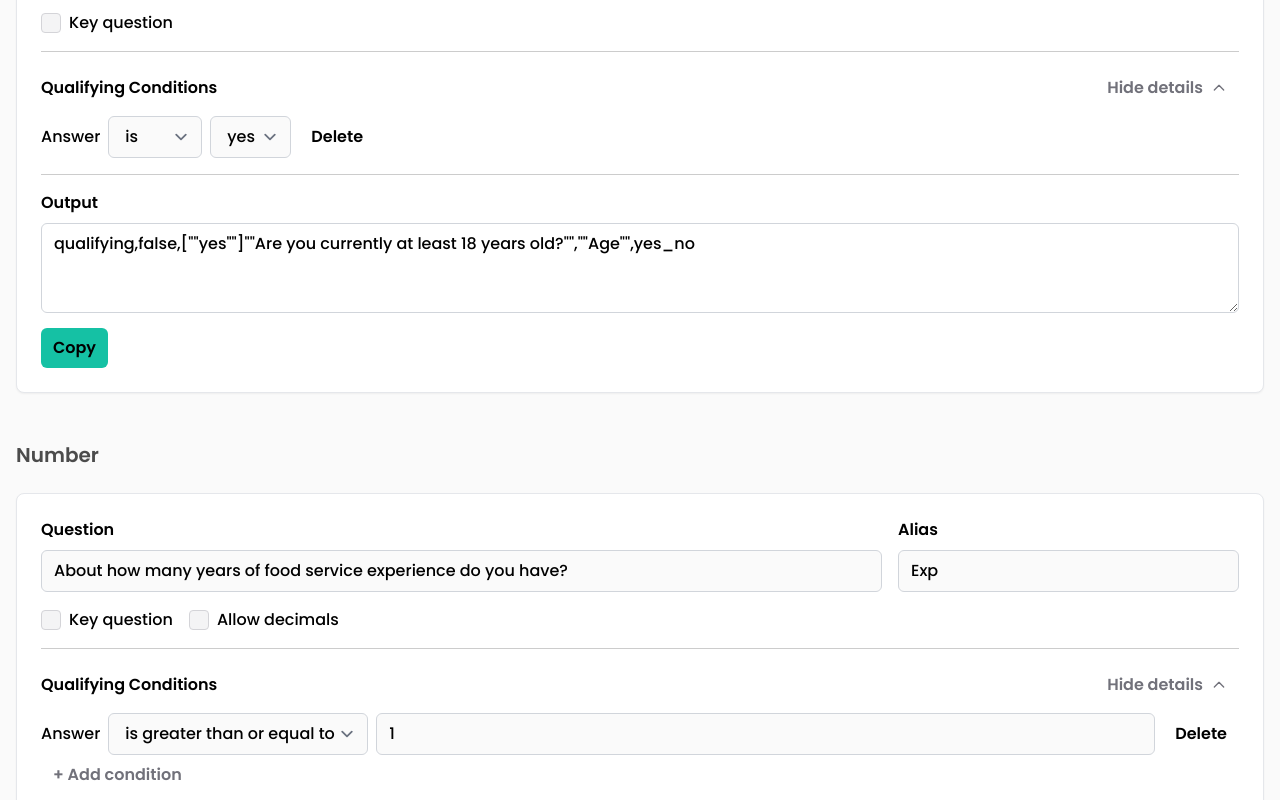
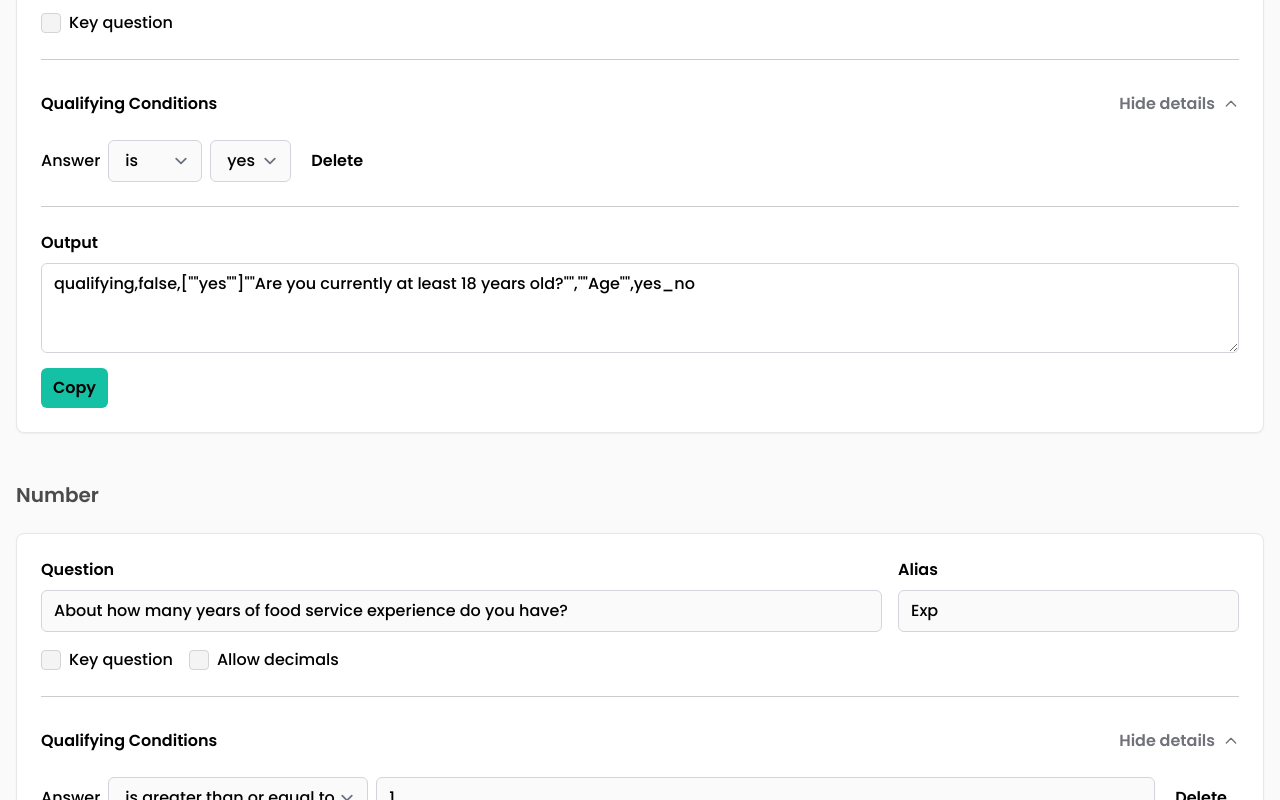
Before and after one commit to nweii/upwage-question-builder, a Next.js app: page / in a window 1280 px wide. Shown: the part 300-1100 px from the top of the page. Built offline with nearby package versions, Linux system fonts and the light colour scheme.

Commit message:
Improve spacing and div grouping

```diff
--- a/app/globals.css
+++ b/app/globals.css
@@ -8,7 +8,7 @@
   }
 
   hr {
-    @apply border-black border-opacity-20 dark:border-white dark:border-opacity-20;
+    @apply my-6 border-black border-opacity-20 dark:border-white dark:border-opacity-20;
   }
 }
 
--- a/components/FormComponents.js
+++ b/components/FormComponents.js
@@ -41,13 +41,13 @@ export const Button = ({
   variant = "primary",
 }) => {
   const baseClasses =
-    "rounded-md px-3 py-2 font-semibold transition duration-200 ease-in-out";
+    "rounded-md font-semibold transition duration-200 ease-in-out";
   const variantClasses = {
-    primary: "bg-accent hover:bg-accent/50 dark:text-zinc-900",
+    primary: "bg-accent px-3 py-2 hover:bg-accent/50 dark:text-zinc-900",
     secondary:
-      "text-zinc-500 hover:text-accent flex items-center inline-flex gap-x-1",
+      "py-2 text-zinc-500 hover:text-accent flex items-center inline-flex gap-x-1",
     delete:
-      "hover:text-red-800 dark:hover:text-red-300 hover:bg-red-600/10 dark:hover:bg-red-400/10",
+      "px-3 py-2 hover:text-red-800 dark:hover:text-red-300 hover:bg-red-600/10 dark:hover:bg-red-400/10",
   };
 
   return (
--- a/components/QuestionType.js
+++ b/components/QuestionType.js
@@ -69,7 +69,7 @@ const QuestionType = ({
 
   return (
     <div className="rounded-lg border border-gray-200 bg-white p-6 shadow-sm dark:border-zinc-700 dark:bg-zinc-900">
-      <div className="mb-4">
+      <div className="flex flex-col gap-4">
         <div className="flex items-center gap-4">
           <div className="flex grow flex-col">
             <label className="mb-2 block font-semibold">Question</label>
@@ -88,7 +88,6 @@ const QuestionType = ({
             />
           </div>
         </div>
-      </div>
         <div className="flex flex-row gap-4">
           <Checkbox
             label="Key question"
@@ -97,7 +96,8 @@ const QuestionType = ({
           ></Checkbox>
           {options.renderAdditionalOptions && options.renderAdditionalOptions()}
         </div>
-      <hr className="my-4" />
+      </div>
+      <hr />
       <div className="my-4">
         <div className="mb-2 flex items-center justify-between">
           <h3 className="font-semibold">Qualifying Conditions</h3>
@@ -123,6 +123,7 @@ const QuestionType = ({
           </Button>
         </div>
         {showDetails && (
+          <div className="flex flex-col gap-2">
             <>
               {conditions.map((condition, index) => (
                 <React.Fragment key={index}>
@@ -149,19 +150,16 @@ const QuestionType = ({
                   />
                 </React.Fragment>
               ))}
+            </>
             {conditions.length < maxConditions && (
-              <Button
-                onClick={handleAddCondition}
-                variant="secondary"
-                className="mt-2"
-              >
+              <Button onClick={handleAddCondition} variant="secondary">
                 + Add condition
               </Button>
             )}
-          </>
+          </div>
         )}
       </div>
-      <hr className="my-4" />
+      <hr />
       <div className="mt-4">
         <h3 className="mb-2 font-semibold">Output</h3>
         <textarea
```
Lines whose indentation alone changed are shown as unchanged.
